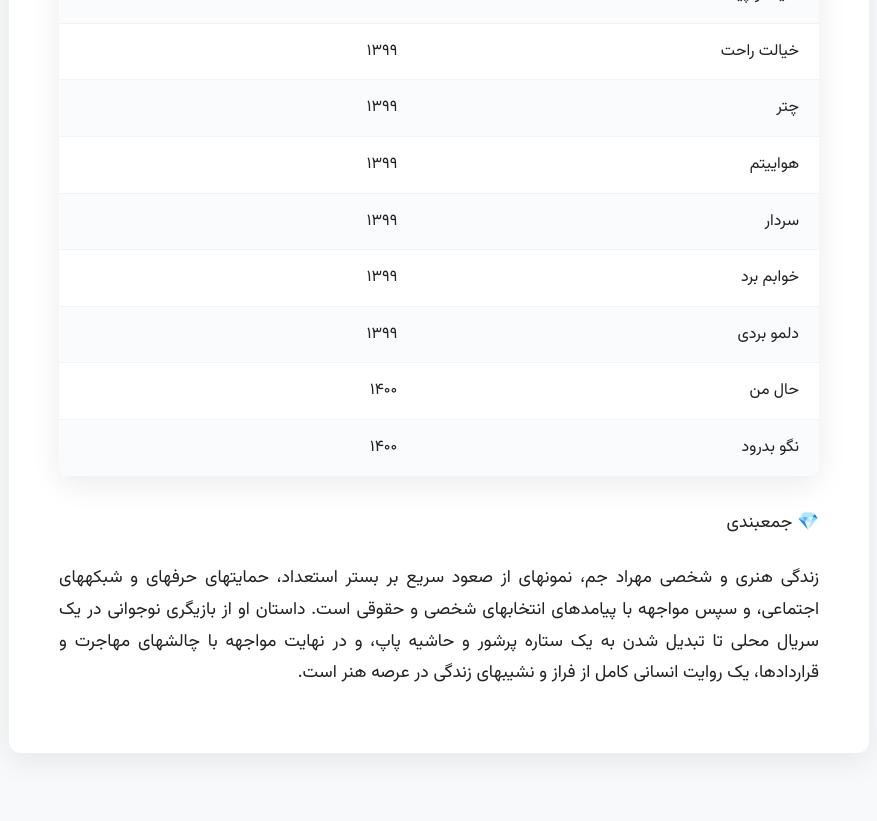
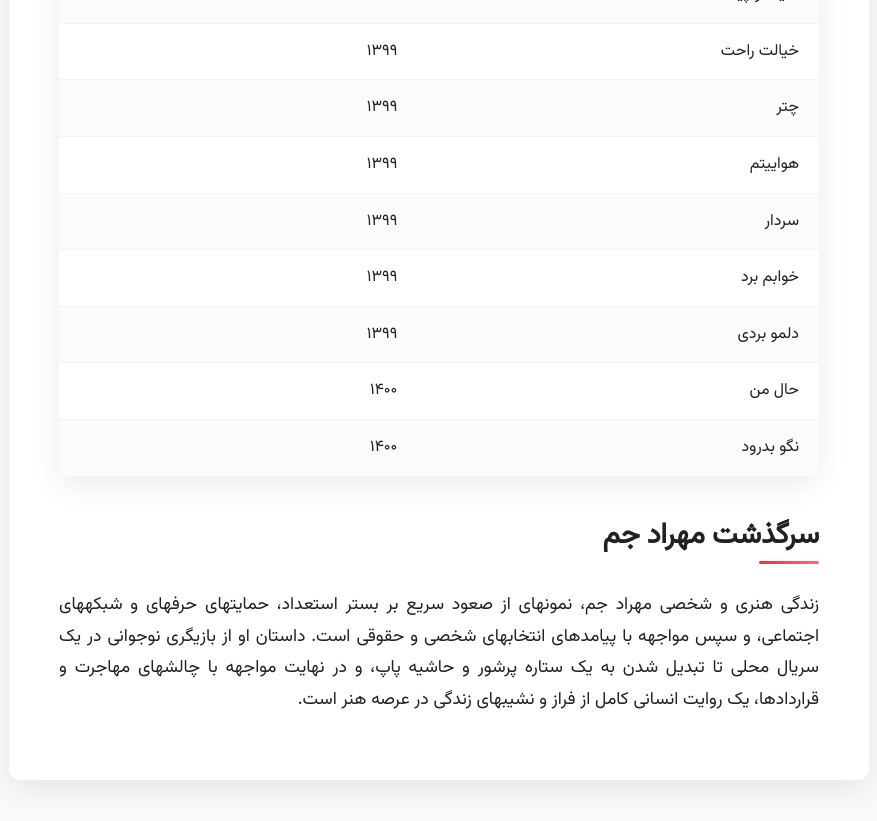
Before and after one commit to darkblog/darkblog.github.io, a Jekyll site: the page built from _posts/2025-9-9-mehrad-jam.md, in a window 1280 px wide and 900 px high, scrolled down 2895 px. Shown: the top 821 px of the window, without its empty margins (201-1078 px from the left). Built offline with Jekyll 4.4.1, drawn with Linux system fonts in a browser that asks for light colours.

Commit message:
Update 2025-9-9-mehrad-jam.md

```diff
--- a/_posts/2025-9-9-mehrad-jam.md
+++ b/_posts/2025-9-9-mehrad-jam.md
@@ -48,6 +48,6 @@ title: زندگینامه مهراد جم - از آبادان تا لندن
 | حال من        | ۱۴۰۰       |
 | نگو بدرود     | ۱۴۰۰       |
 
-💎 جمعبندی
+## سرگذشت مهراد جم
 
 زندگی هنری و شخصی مهراد جم، نمونهای از صعود سریع بر بستر استعداد، حمایتهای حرفهای و شبکههای اجتماعی، و سپس مواجهه با پیامدهای انتخابهای شخصی و حقوقی است. داستان او از بازیگری نوجوانی در یک سریال محلی تا تبدیل شدن به یک ستاره پرشور و حاشیه پاپ، و در نهایت مواجهه با چالشهای مهاجرت و قراردادها، یک روایت انسانی کامل از فراز و نشیبهای زندگی در عرصه هنر است.
```
